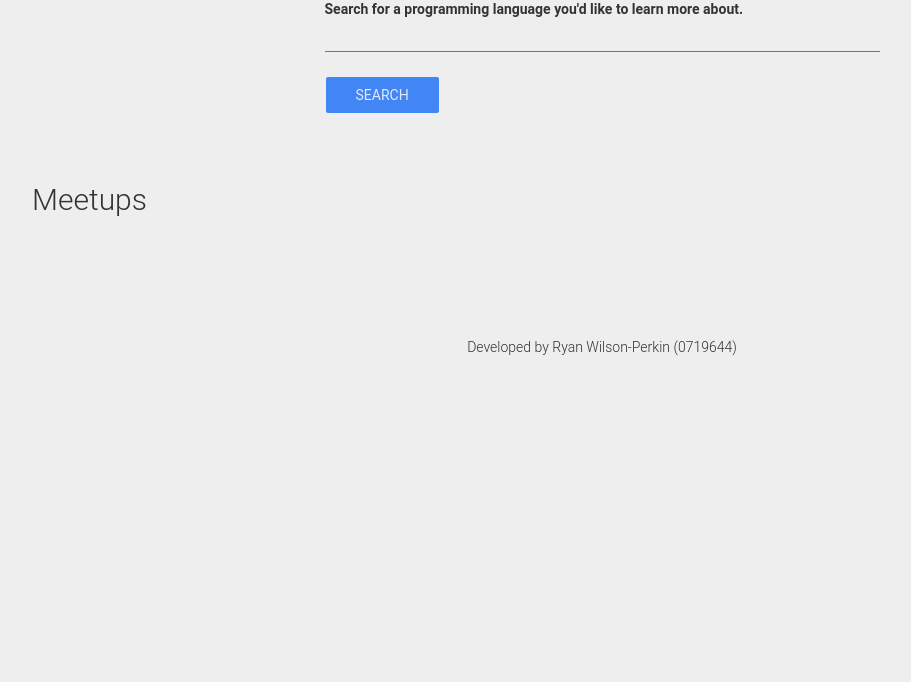
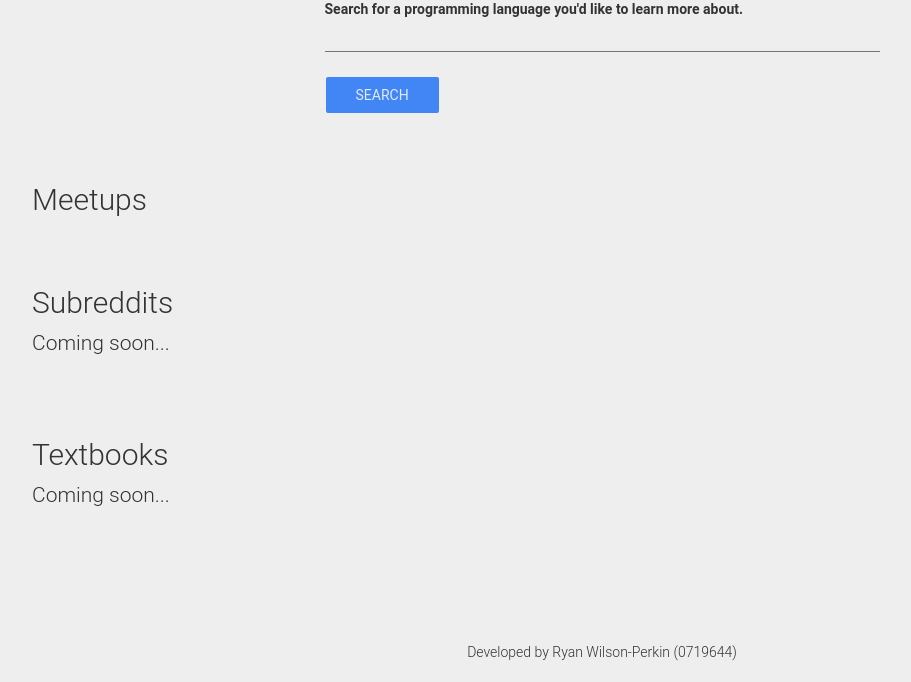
Before and after one commit to ryanwilsonperkin/cis3210, a Python web app: template lab/lab/templates/front_page.mako in a window 1280 px wide. Shown: the part 140-822 px from the top of the page, without its empty margins (38-949 px from the left). Before the commit the page ends 496 px from the top, so only its background shows below. Run offline with Mako, Linux system fonts and the light colour scheme; the template is opened without the code that fills it, so the values that code supplies are empty; some web fonts are replaced.

Commit message:
Add sections, intent for subreddits and textbooks

```diff
--- a/lab/lab/templates/front_page.mako
+++ b/lab/lab/templates/front_page.mako
@@ -37,6 +37,20 @@
       <div class="row" id='meetups'></div>
     </div>
   </section>
+  <section id="subreddits_section">
+    <div class="container">
+      <h2>Subreddits</h2>
+      <p class="lead">Coming soon...</p>
+      <div class="row" id='subreddits'></div>
+    </div>
+  </section>
+  <section id="textbooks_section">
+    <div class="container">
+      <h2>Textbooks</h2>
+      <p class="lead">Coming soon...</p>
+      <div class="row" id='textbooks'></div>
+    </div>
+  </section>
   <footer>
     <div class="container">
       <hr />
```
